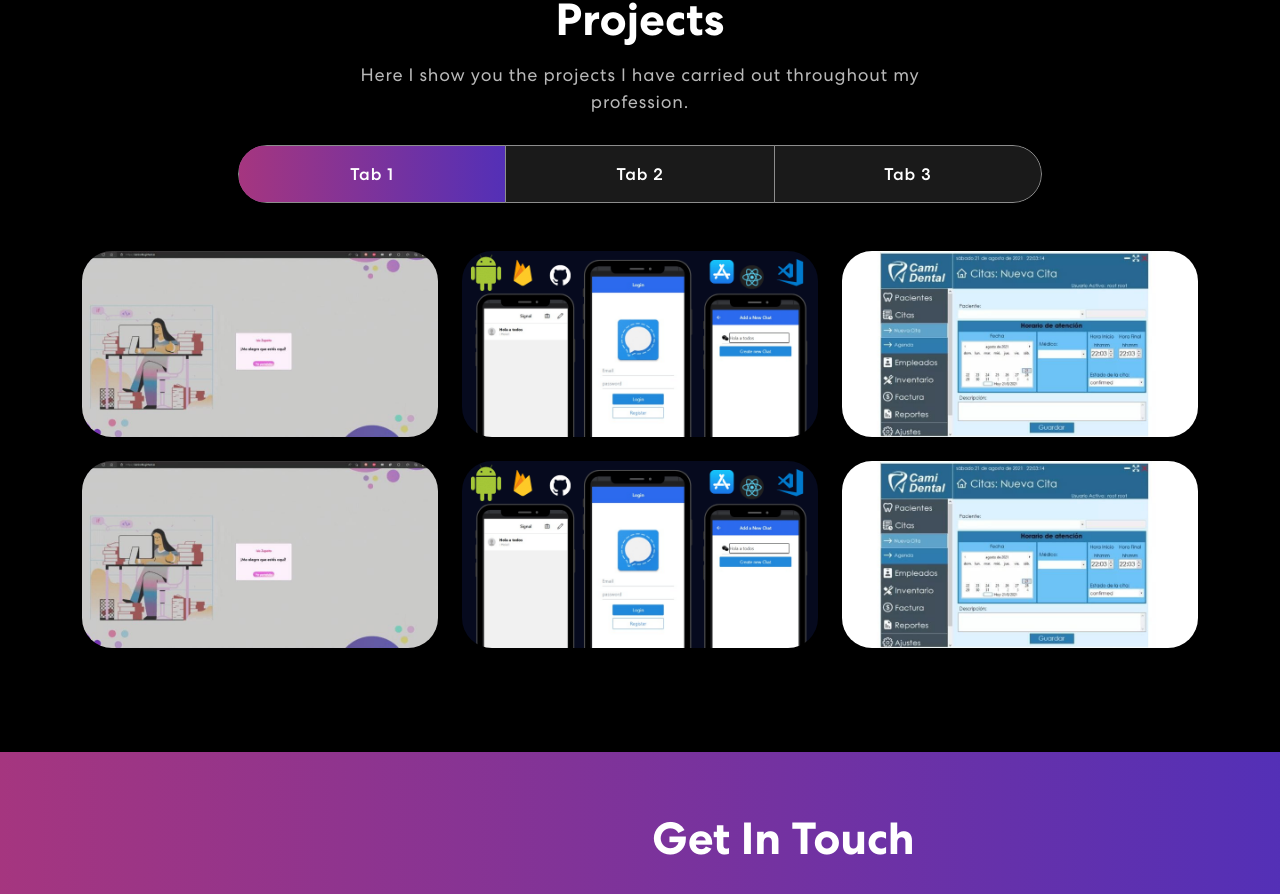
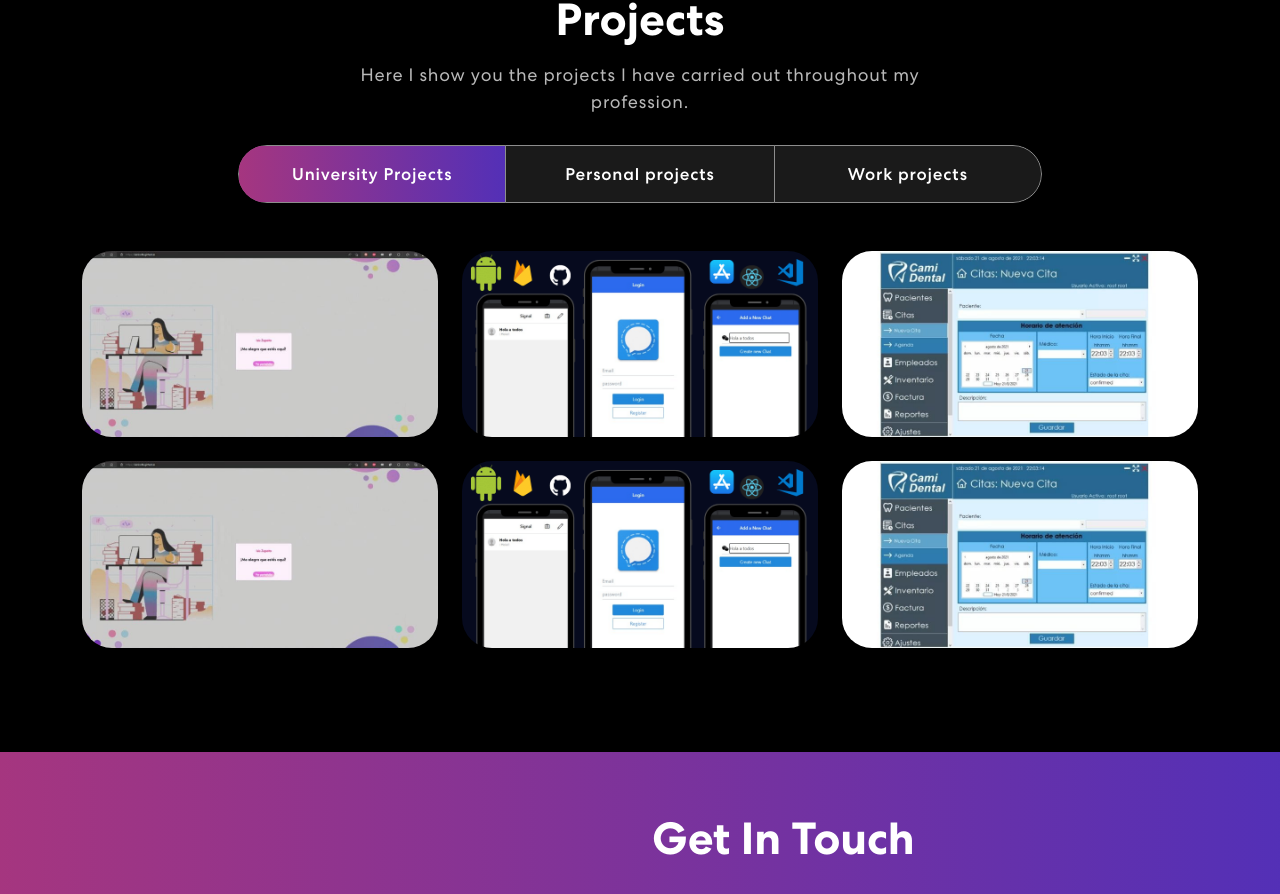
Before and after one commit to isiszapatahn/isiszapatahn.github.io, a React (Create React App) app in the folder portfolio-isinicolle/: page / in a window 1280 px wide. Shown: the part 1417-2311 px from the top of the page. Built offline with nearby package versions, Linux system fonts and the light colour scheme.

Commit message:
Update Projects.js

```diff
--- a/portfolio-isinicolle/src/components/Projects.js
+++ b/portfolio-isinicolle/src/components/Projects.js
@@ -58,13 +58,13 @@ export const Projects = () => {
                 <Tab.Container id="projects-tabs" defaultActiveKey="first">
                   <Nav variant="pills" className="nav-pills mb-5 justify-content-center align-items-center" id="pills-tab">
                     <Nav.Item>
-                      <Nav.Link eventKey="first">Tab 1</Nav.Link>
+                      <Nav.Link eventKey="first">University Projects</Nav.Link>
                     </Nav.Item>
                     <Nav.Item>
-                      <Nav.Link eventKey="second">Tab 2</Nav.Link>
+                      <Nav.Link eventKey="second">Personal projects</Nav.Link>
                     </Nav.Item>
                     <Nav.Item>
-                      <Nav.Link eventKey="third">Tab 3</Nav.Link>
+                      <Nav.Link eventKey="third">Work projects</Nav.Link>
                     </Nav.Item>
                   </Nav>
                   <Tab.Content id="slideInUp" className={isVisible ? "animate__animated animate__slideInUp" : ""}>
```
